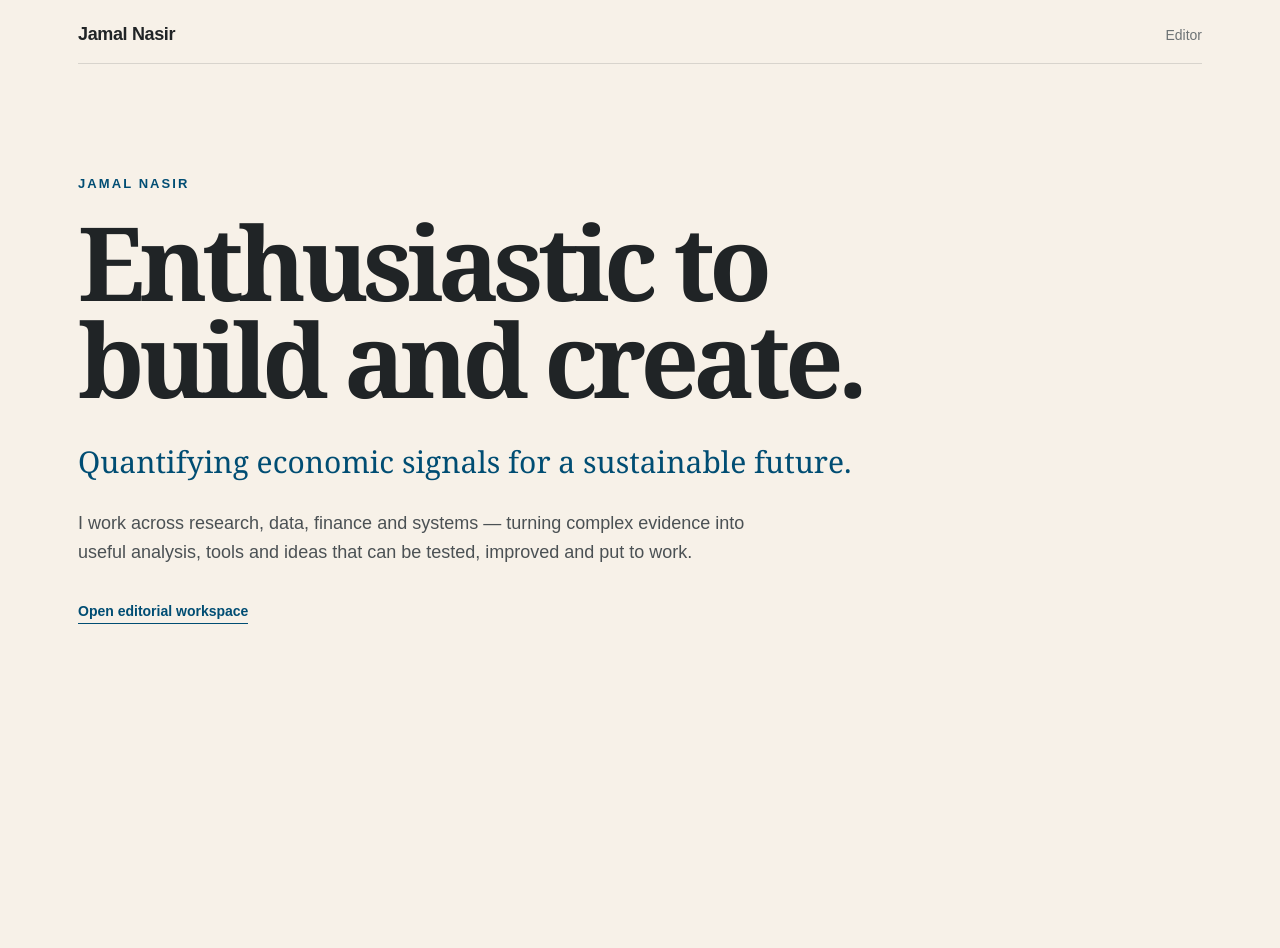
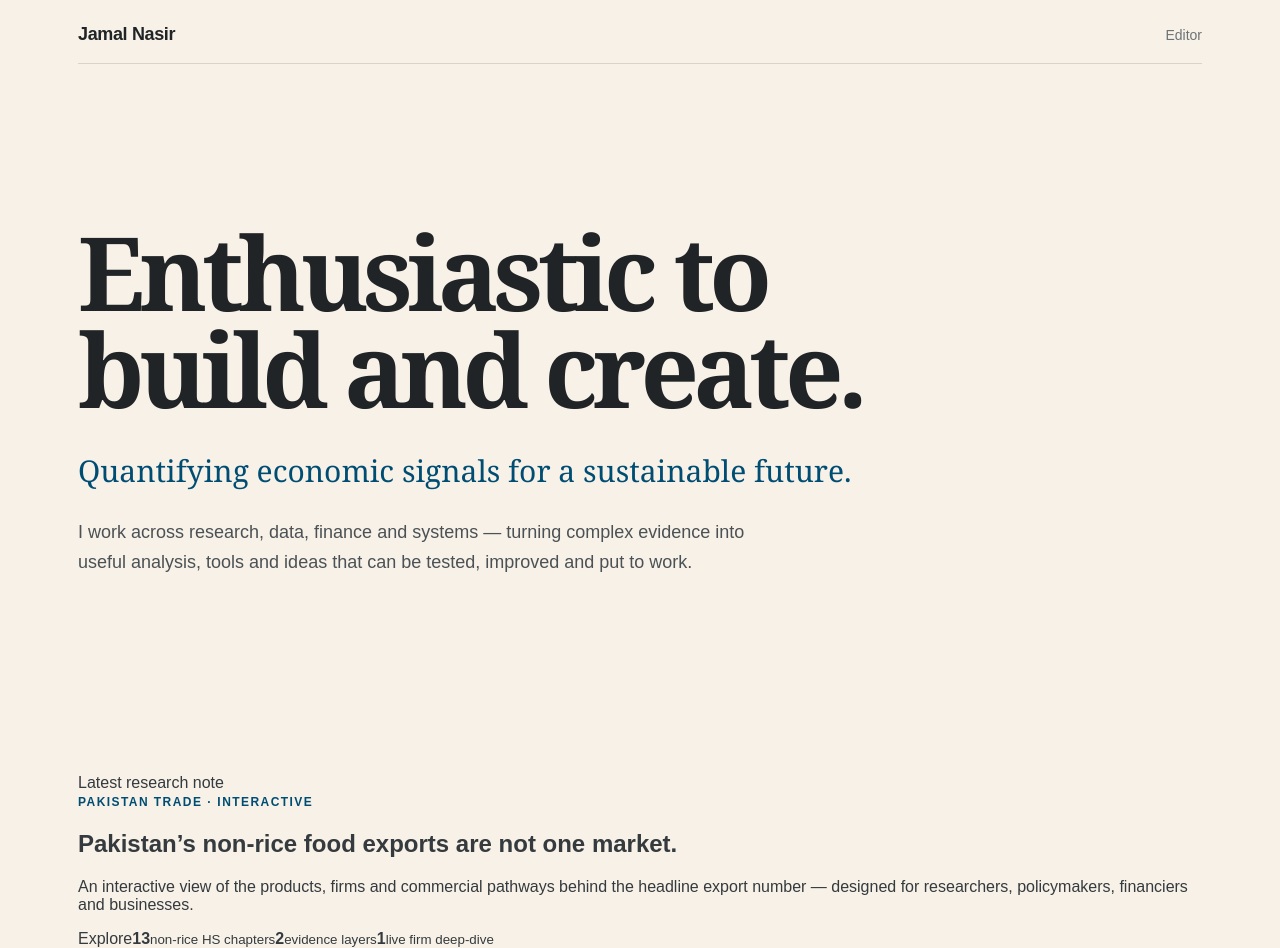
Before and after one commit to jamal715/personal-editorial-engine, a Next.js app: page / in a window 1280 px wide. Before the commit the page ends 800 px from the top, so only its background shows below. Built offline with nearby package versions, Linux system fonts and the light colour scheme.

Commit message:
Feature interactive food export note and remove repeated name

```diff
--- a/app/page.tsx
+++ b/app/page.tsx
@@ -3,24 +3,31 @@ export default function HomePage() {
     <main className="public-home">
       <div className="shell">
         <header className="topbar home-topbar">
-          <a className="brand" href="/">
-            <strong>Jamal Nasir</strong>
-          </a>
-          <nav className="nav">
-            <a href="/editor">Editor</a>
-          </nav>
+          <a className="brand" href="/"><strong>Jamal Nasir</strong></a>
+          <nav className="nav"><a href="/editor">Editor</a></nav>
         </header>
 
-        <section className="identity-hero">
-          <div className="identity-kicker">Jamal Nasir</div>
+        <section className="identity-hero compact-identity">
           <h1>Enthusiastic to build and create.</h1>
           <p className="identity-line">Quantifying economic signals for a sustainable future.</p>
-          <p className="identity-copy">
-            I work across research, data, finance and systems — turning complex evidence into useful analysis, tools and ideas that can be tested, improved and put to work.
-          </p>
-          <div className="identity-actions">
-            <a className="primary-link" href="/editor">Open editorial workspace</a>
-          </div>
+          <p className="identity-copy">I work across research, data, finance and systems — turning complex evidence into useful analysis, tools and ideas that can be tested, improved and put to work.</p>
+        </section>
+
+        <section className="notes-section">
+          <div className="notes-label">Latest research note</div>
+          <a className="note-card" href="/article/pakistan-food-export-intelligence">
+            <div className="note-card-copy">
+              <span className="kicker">Pakistan trade · Interactive</span>
+              <h2>Pakistan’s non-rice food exports are not one market.</h2>
+              <p>An interactive view of the products, firms and commercial pathways behind the headline export number — designed for researchers, policymakers, financiers and businesses.</p>
+            </div>
+            <div className="note-card-signal">
+              <span>Explore</span>
+              <b>13</b><small>non-rice HS chapters</small>
+              <b>2</b><small>evidence layers</small>
+              <b>1</b><small>live firm deep-dive</small>
+            </div>
+          </a>
         </section>
       </div>
     </main>
```
